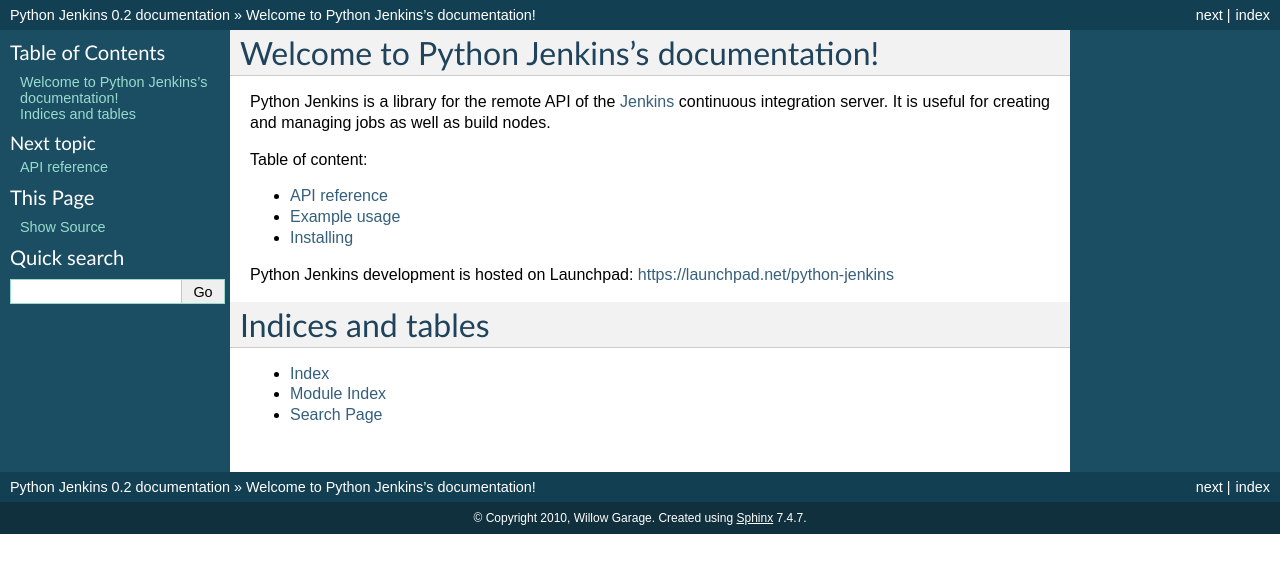
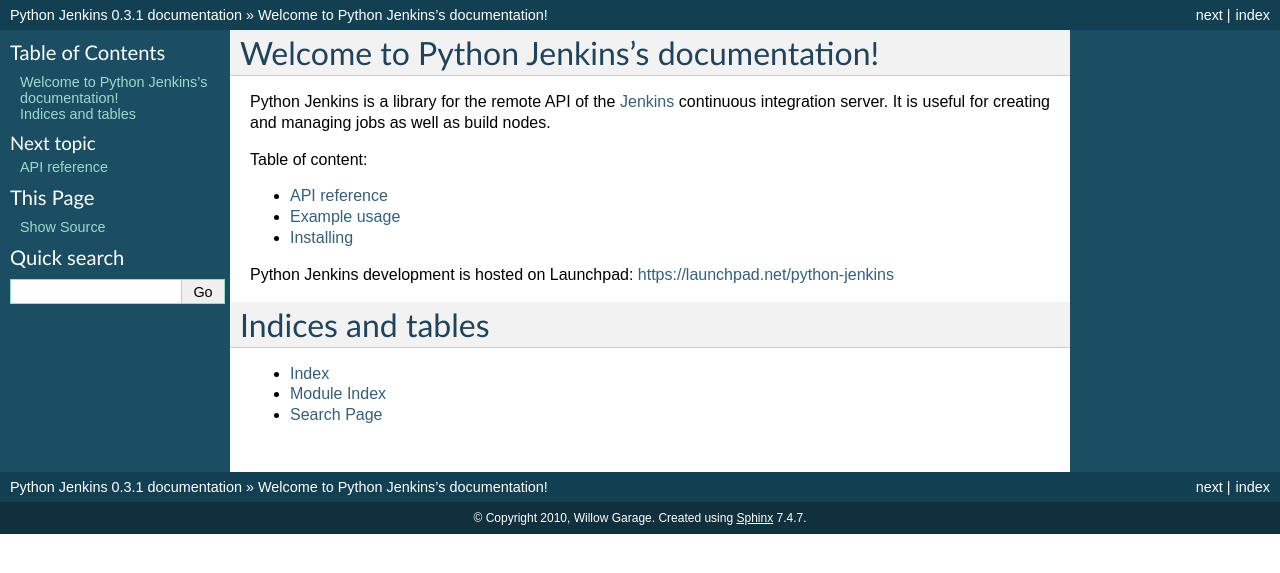
Before and after one commit to openstack-archive/python-jenkins, a Sphinx documentation site: the page built from doc/source/index.rst, in a window 1280 px wide. Shown: the top 573 px of the page. Built offline with Sphinx 7.4.7, drawn with Linux system fonts in a browser that asks for light colours.

Commit message:
Update version info
Change-Id: Ib9267c3178f2259986bc221dfb5d4abcd676f854

```diff
--- a/doc/source/conf.py
+++ b/doc/source/conf.py
@@ -58,9 +58,9 @@ copyright = u'2010, Willow Garage'
 # built documents.
 #
 # The short X.Y version.
-version = '0.2'
+version = '0.3.1'
 # The full version, including alpha/beta/rc tags.
-release = '0.2'
+release = '0.3.1'
 
 # The language for content autogenerated by Sphinx. Refer to documentation
 # for a list of supported languages.
--- a/setup.py
+++ b/setup.py
@@ -3,7 +3,7 @@
 from distutils.core import setup
 
 setup(name='python-jenkins',
-      version='0.2.1',
+      version='0.3.1',
       description='Python bindings for the remote Jenkins API',
       author='Ken Conley',
       author_email='kwc@willowgarage.com',
```
